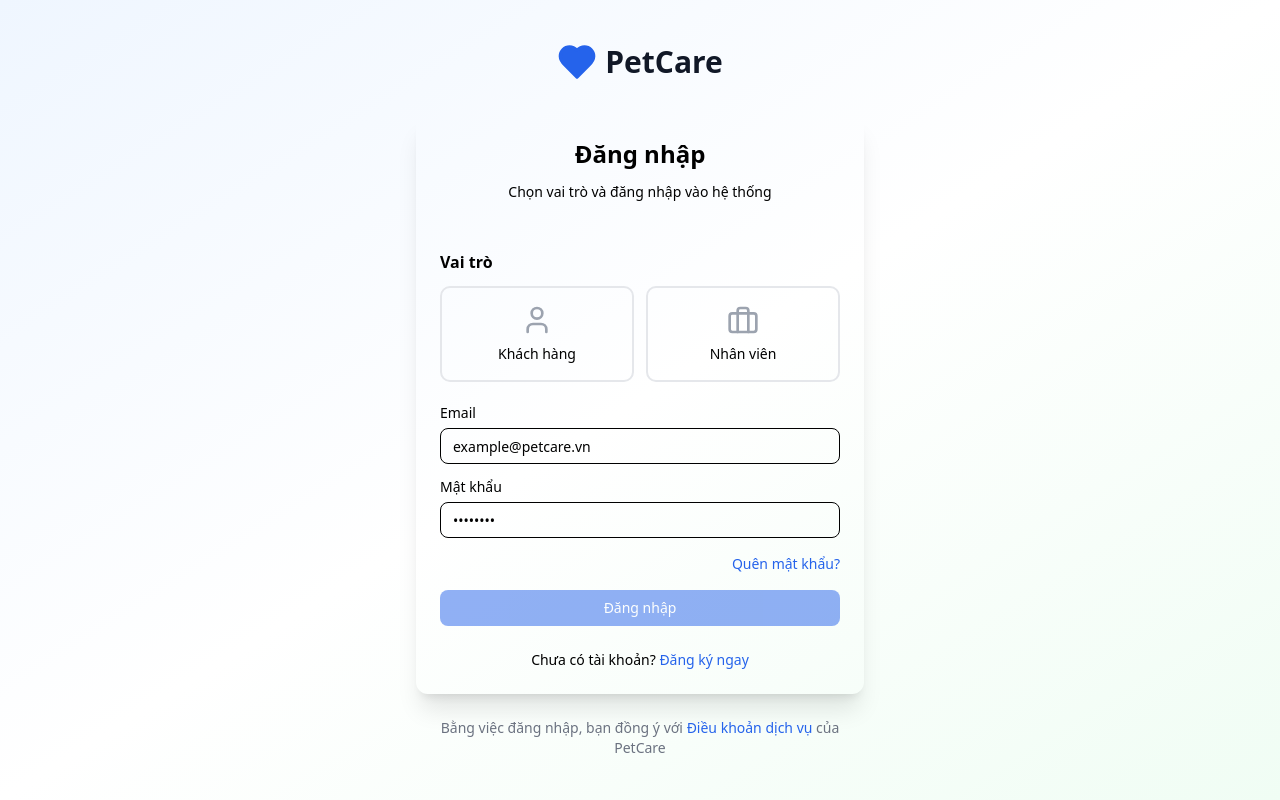
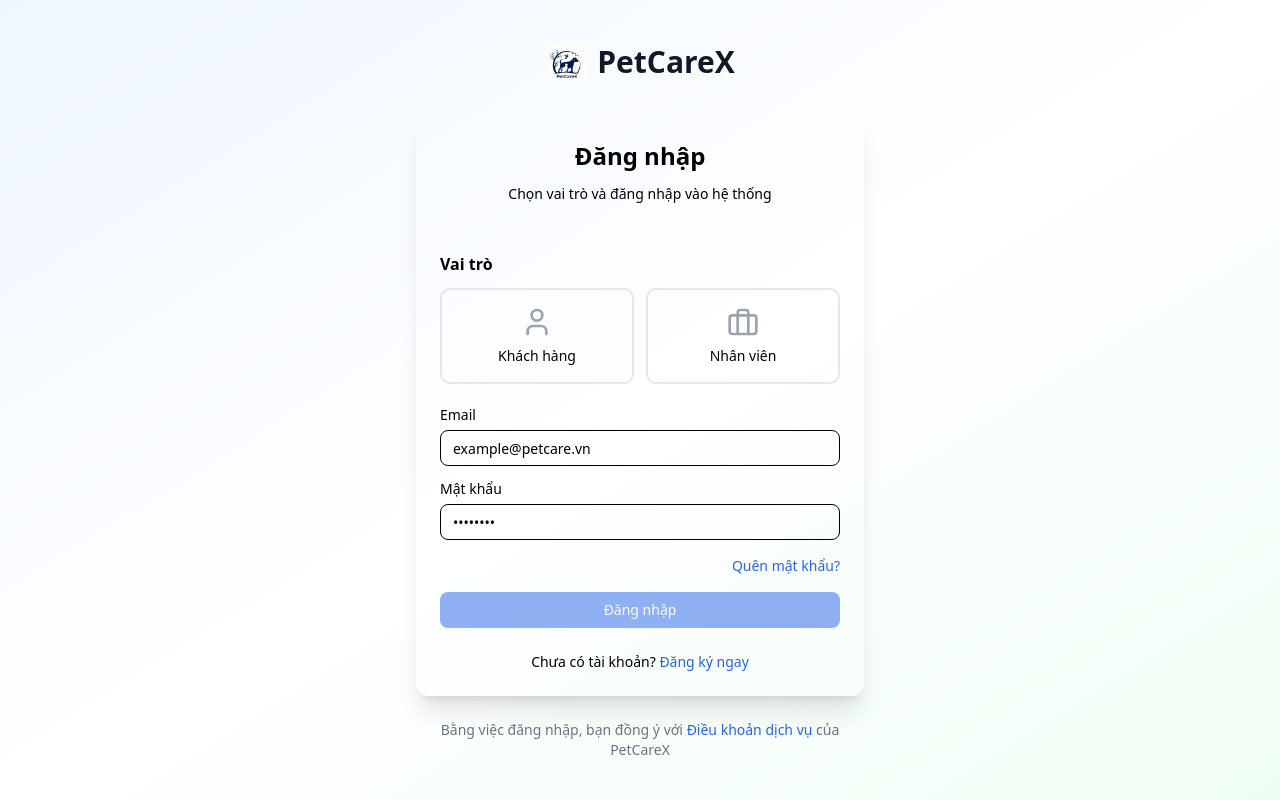
Before and after one commit to NhatAnh03082005/Project_CSDLNC, a React (Vite) app in the folder frontend/: page / in a window 1280 px wide. Built offline with nearby package versions, Linux system fonts and the light colour scheme; no server answers; what tailwindcss-oklch would draw is missing.

Commit message:
full login

```diff
--- a/frontend/src/pages/login/LoginPage.jsx
+++ b/frontend/src/pages/login/LoginPage.jsx
@@ -74,8 +74,12 @@ export default function LoginPage() {
     <div className="min-h-screen flex items-center justify-center bg-gradient-to-br from-blue-50 via-white to-green-50 p-4">
       <div className="w-full max-w-md">
         <div className="flex items-center justify-center gap-2 mb-8">
-          <Heart className="h-10 w-10 text-blue-600 fill-blue-600" />
-          <h1 className="text-3xl font-bold text-gray-900">PetCare</h1>
+          <img
+            src="Logo.png"
+            alt="PetCareX Logo"
+            className="h-11 w-11 object-contain"
+          />
+          <h1 className="text-3xl font-bold text-gray-900">PetCareX</h1>
         </div>
 
         <Card className="shadow-xl border-0">
@@ -214,7 +218,7 @@ export default function LoginPage() {
           <Link to="#" className="text-blue-600 hover:underline">
             Điều khoản dịch vụ
           </Link>{" "}
-          của PetCare
+          của PetCareX
         </p>
       </div>
     </div>
```
